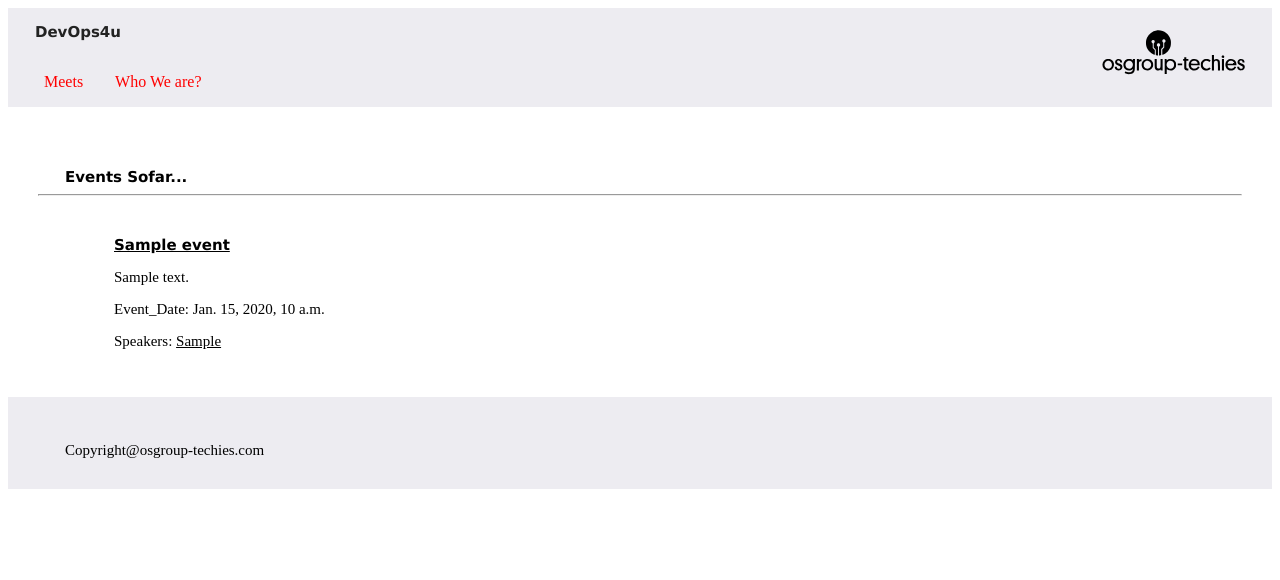
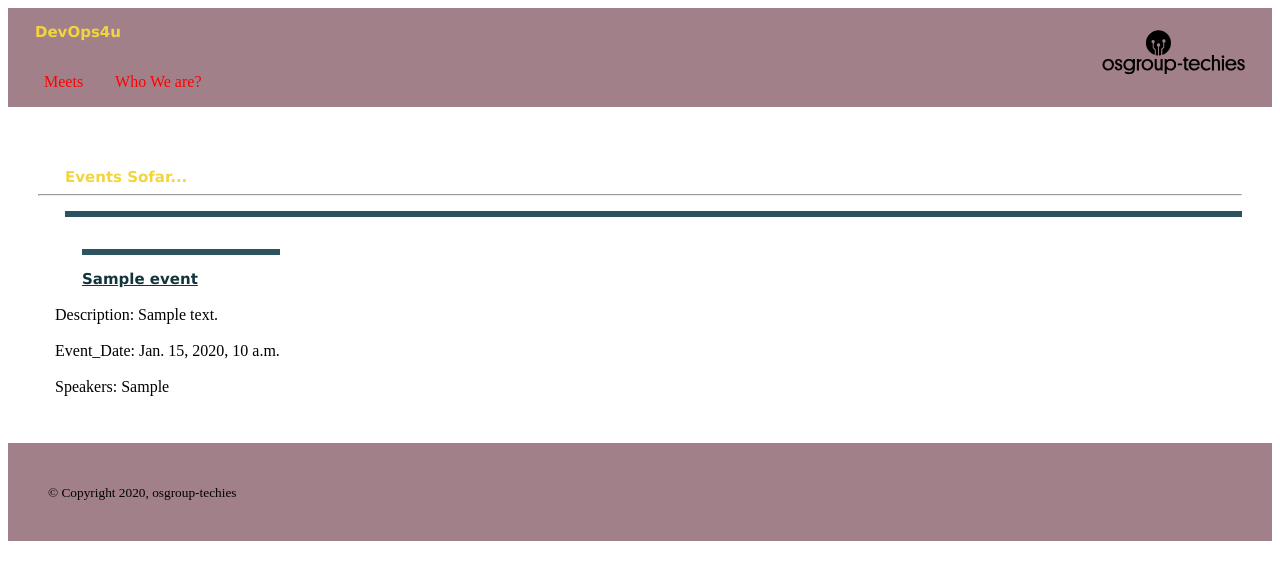
Before and after one commit to johndiego/we-osgroup-techies, a Django app: page /meets/ in a window 1280 px wide. Shown: the top 580 px of the page. Run offline with Django 3.2, Linux system fonts and the light colour scheme; tables that the repository leaves empty hold one stand-in row (values such as "Sample post").

```diff
--- a/cidemoapp/meets/static/css/style.css
+++ b/cidemoapp/meets/static/css/style.css
@@ -6,23 +6,42 @@ h1{
 	margin: 15px 0 0 27px;
 	padding: 0;
 	display: inline-block;
+	color:  #f2d53c;
 	font-size: 15px;
 	font-family: "Lucida Sans Unicode";
 }
+.row:after {
+  content: "";
+  display: table;
+  clear: both;
+}
+
+h2{
+        margin: 15px 0 0 27px;
+        padding: 0;
+        display: inline-block;
+        color:  #12343b;
+        font-size: 15px;
+	text-decoration: underline;
+        font-family: "Lucida Sans Unicode";
+}
+
 section{
 	background: none;
 	padding: 30px;
 }
 
 footer {
-	background: #edecf1;
-	padding: 30px;
+	background: #a28089;
+	padding: 40px;
 }
 p{
         margin: 15px 0 0 27px;
-        padding: 0;
-        font-size: 15px;
+	background-color: #2d545e;
+        padding: 3px;
+        font-size: 16px;
         font-family: "Times New Roman", Times, serif;
+	display: block;
 	float: center;
 }
 
@@ -39,7 +58,7 @@ p{
 	border: none;
 }
 .container{
-	background: #edecf1;
+	background: #a28089;
 	font-family: "Times New Roman", Times, serif;
 }
 
--- a/cidemoapp/meets/templates/index.html
+++ b/cidemoapp/meets/templates/index.html
@@ -33,17 +33,20 @@
 			<hr>
 
                      <table>
-                            <tr>
-                                     <td> {% for event in details %}</td>
-				     <td><h1><u>{{ event.name }}</u></h1></br><p> {{ event.description }}</p>
-						     <p>Event_Date: {{ event.event_date }}</p>
-						     <p>Speakers: <u>{{ event.speaker }}</u></p> </td>
-                                      {% endfor %}
-                             </tr>
+			              <tr>
+                                      {% for event in details %}
+				      <td>
+			         <p><h2>{{ event.name }}</h2></br></br>
+				  Description: {{ event.description }}</br></br>
+				  Event_Date: {{ event.event_date }}</br></br>
+				  Speakers: {{ event.speaker }}</td>
+				  </p>
+                                  {% endfor %}
+				  </tr>
                      </table>
                 </section>
         <footer>
-                   <p> Copyright@osgroup-techies.com </p>
+                   <small>&copy; Copyright {% now "Y" %}, osgroup-techies</small>
         </footer>
         </body>
 
```
Also changed, not shown: 1 other file.
